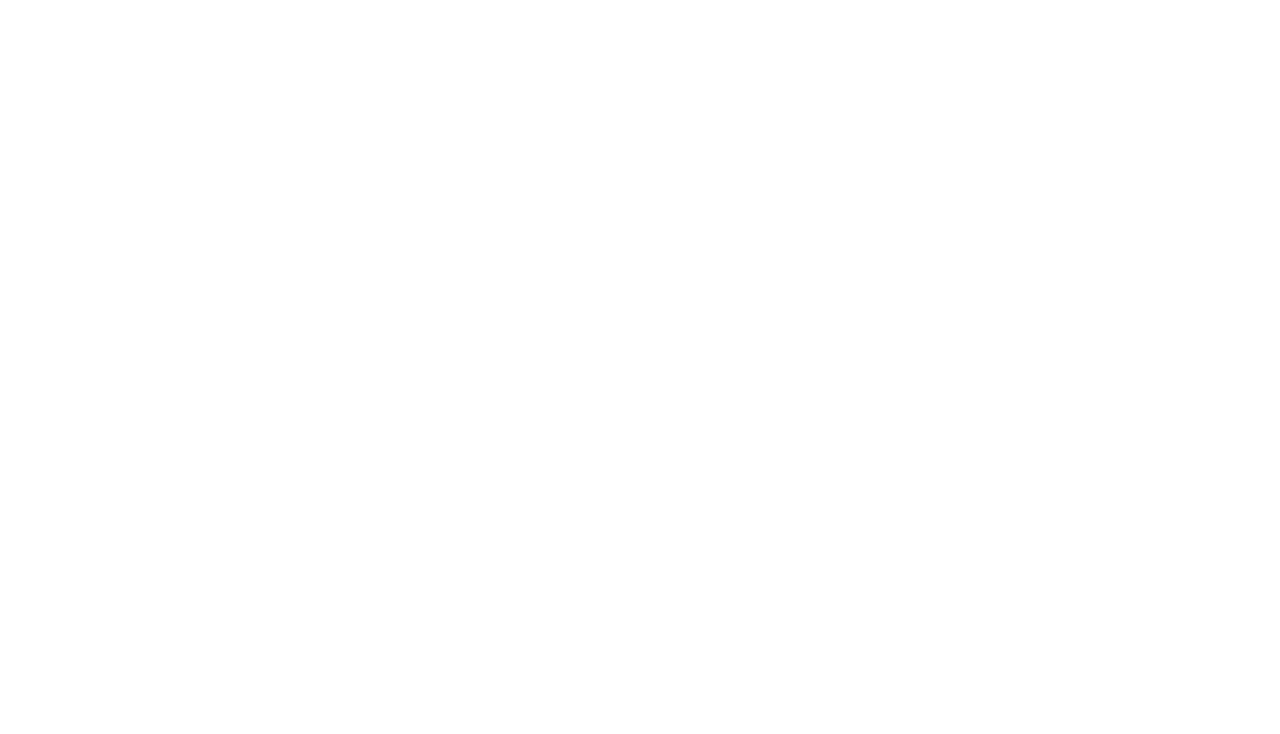
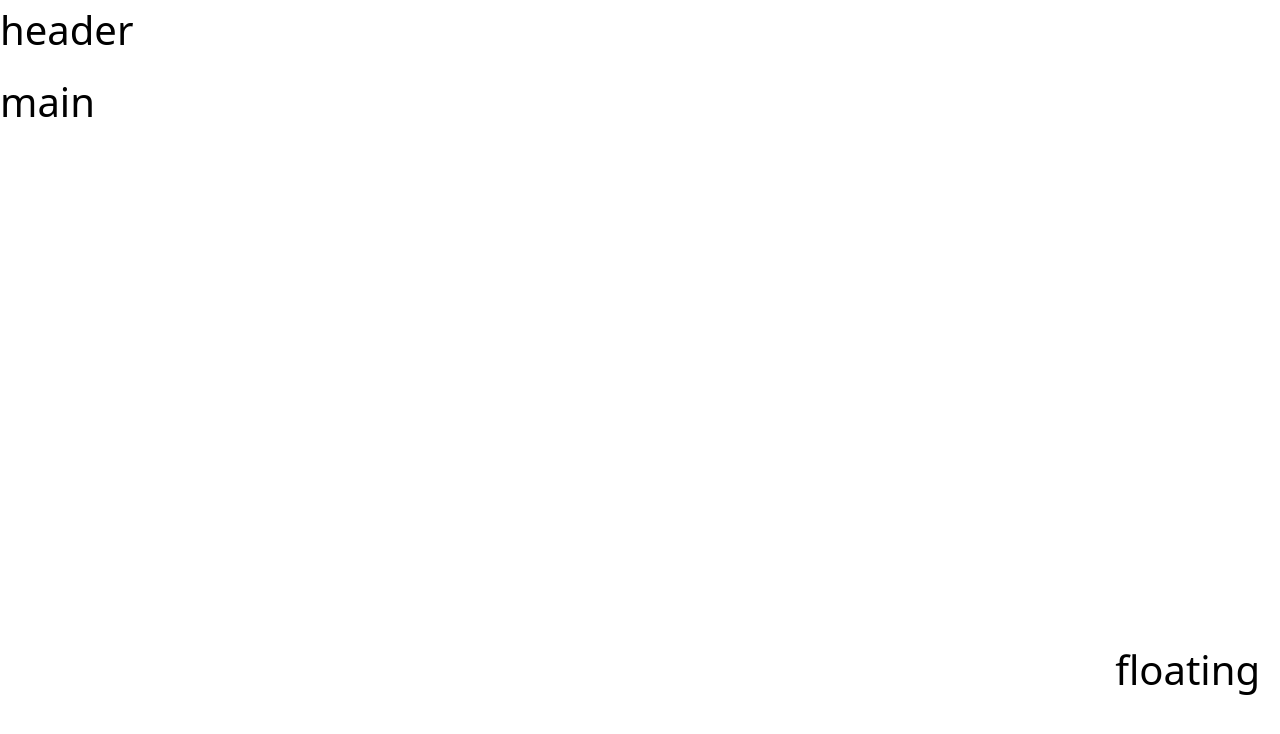
Before and after one commit to liyihang/General-Frontend, a Vue app: page /#/ in a window 1280 px wide. Before the commit this address had no page. Shown: the top 734 px of the page. Built offline with nearby package versions, Linux system fonts and the light colour scheme.

Commit message:
set tailwind

```diff
--- a/src/router/modules/pc-routes.js
+++ b/src/router/modules/pc-routes.js
@@ -1 +1,8 @@
-export default []
+export default [
+  {
+    path: '/',
+    name: 'main',
+    component: () => import('@/views/layout/index.vue'),
+    children: []
+  }
+]
--- a/src/views/layout/components/floating.vue
+++ b/src/views/layout/components/floating.vue
@@ -1,5 +1,5 @@
 <template>
-  <div>
+  <div class=" fixed bottom-10 right-2">
     floating
   </div>
 </template>
--- a/src/views/layout/components/header/index.vue
+++ b/src/views/layout/components/header/index.vue
@@ -0,0 +1,12 @@
+<template>
+  <div>
+    header
+  </div>
+</template>
+
+<script setup>
+
+</script>
+
+<style lang="scss" scoped>
+</style>
--- a/src/views/layout/index.vue
+++ b/src/views/layout/index.vue
@@ -1,7 +1,7 @@
 <template>
-  <div>
-    <header-vue></header-vue>
-    <main-vue></main-vue>
+  <div class=" h-screen">
+    <header-vue class="h-header"></header-vue>
+    <main-vue class="h-main"></main-vue>
     <floating-vue></floating-vue>
   </div>
 </template>
--- a/tailwind.config.cjs
+++ b/tailwind.config.cjs
@@ -15,6 +15,10 @@
       },
       boxShadow: {
         'l-white': '-10px 0 10px white'
+      },
+      height: {
+        header: '72px',
+        main: 'calc(100vh - 72px)'
       }
     },
   },
```
